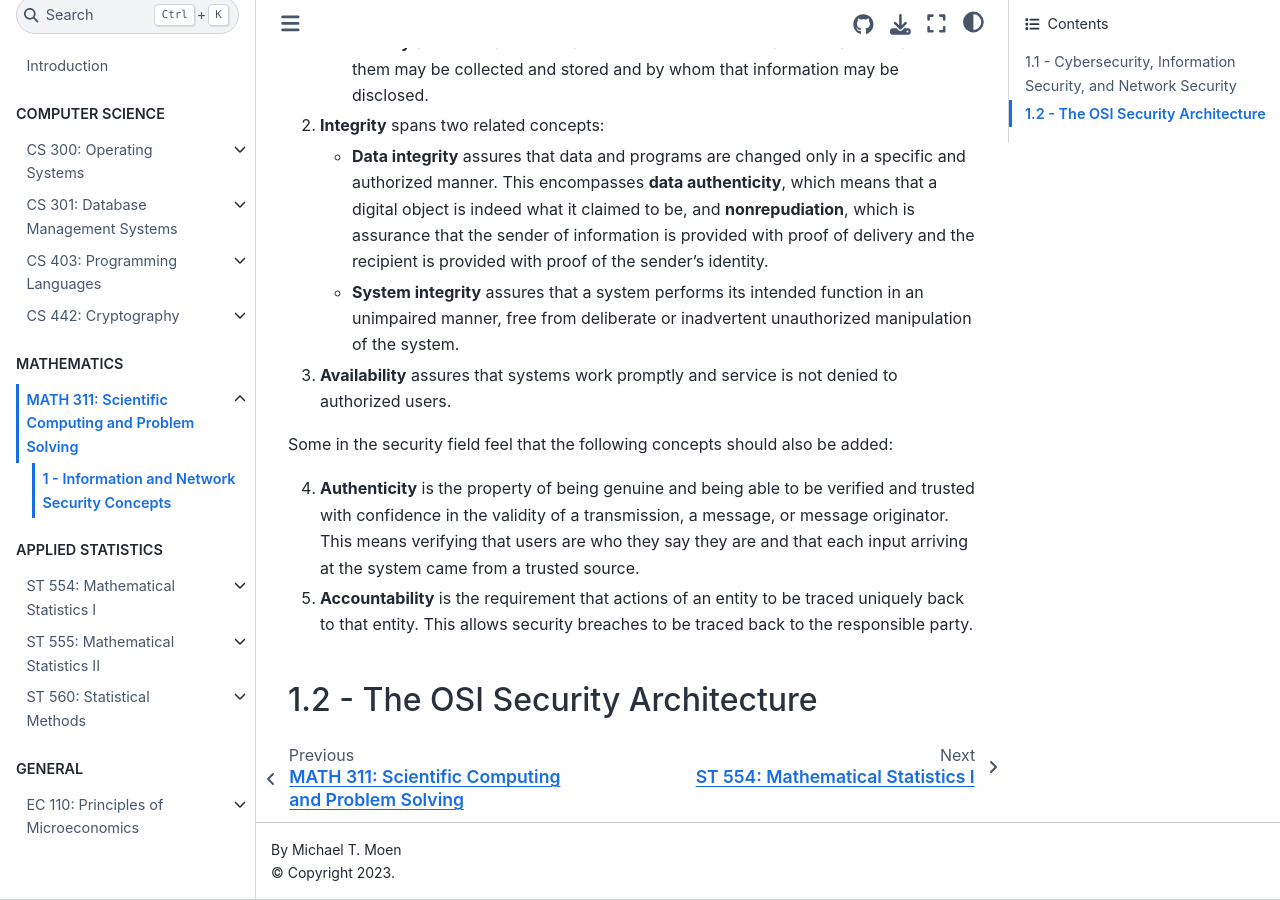
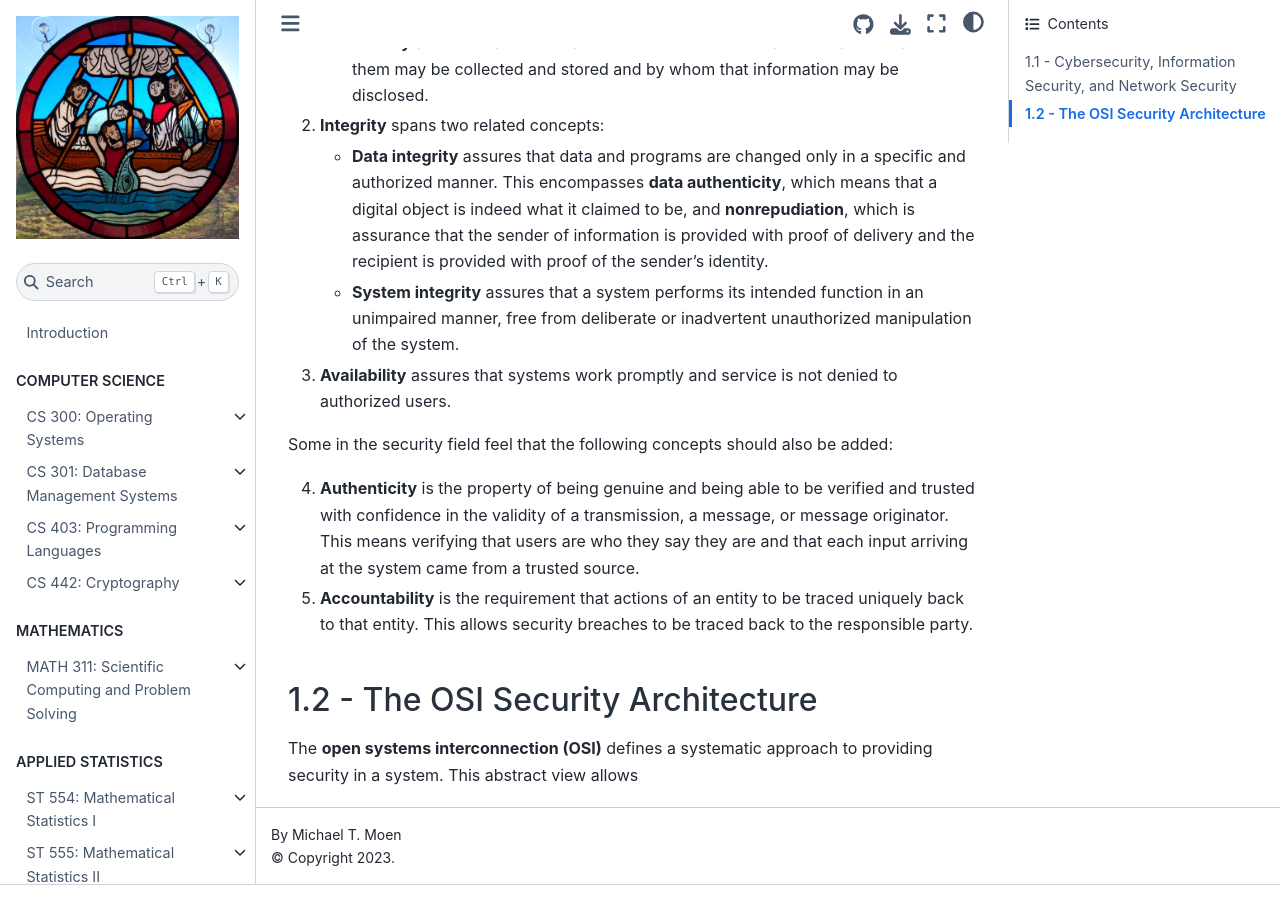
Before and after one commit to MoenMi/notes, a Jupyter Book: the page built from classes/math311/chapter1.md, in a window 1280 px wide and 900 px high, scrolled down 878 px. Built offline with Jupyter Book 1.0.4 settings and Sphinx 7.4.7 and the Sphinx Book theme 1.1.4, drawn with Linux system fonts in a browser that asks for light colours; pages that are not in the unit, such as notebooks, are missing from menus.

Commit message:
Update TOC and chapter1 content

```diff
--- a/_toc.yml
+++ b/_toc.yml
@@ -24,12 +24,12 @@ parts:
       - file: classes/cs403/sample
     - file: classes/cs442/overview
       sections:
-      - file: classes/cs442/sample
+      - file: classes/cs442/chapter1
   - caption: MATHEMATICS
     chapters:
     - file: classes/math311/overview
       sections:
-      - file: classes/math311/chapter1
+      - file: classes/math311/sample
   - caption: APPLIED STATISTICS
     chapters:
     # - file: classes/st540/overview
--- a/classes/math311/chapter1.md
+++ b/classes/math311/chapter1.md
@@ -28,3 +28,5 @@ Some in the security field feel that the following concepts should also be added
 5. **Accountability** is the requirement that actions of an entity to be traced uniquely back to that entity. This allows security breaches to be traced back to the responsible party.
 
 ## 1.2 - The OSI Security Architecture
+
+The **open systems interconnection (OSI)** defines a systematic approach to providing security in a system. This abstract view allows
```
